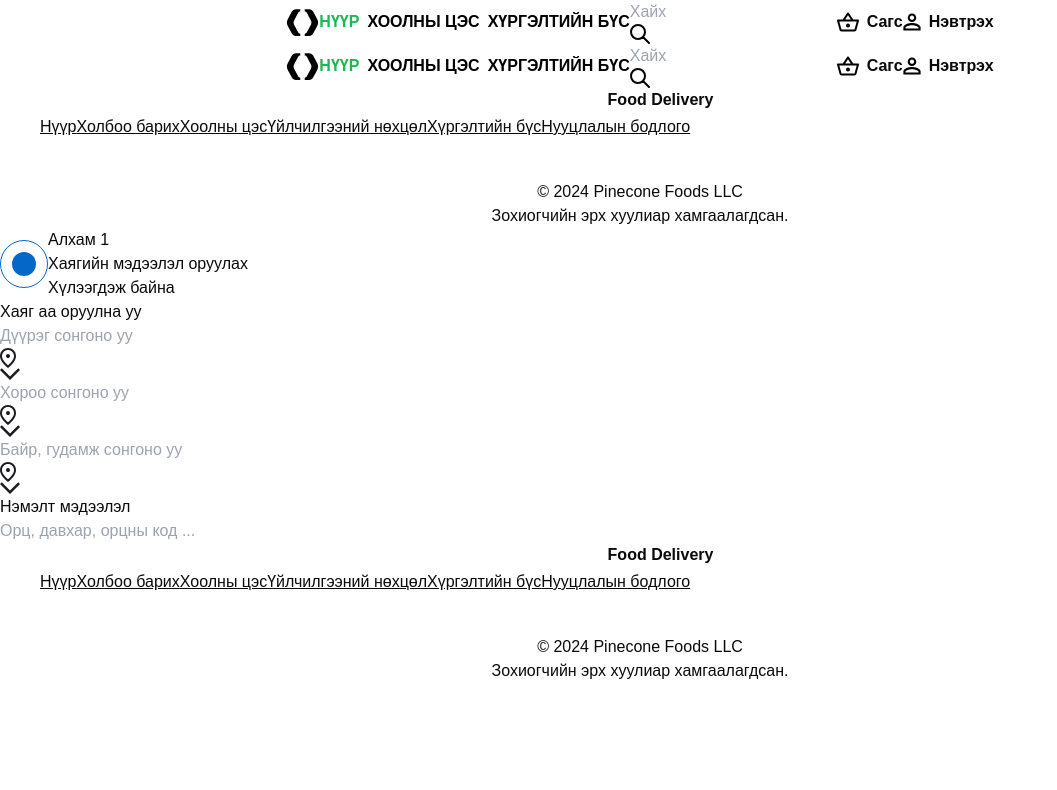
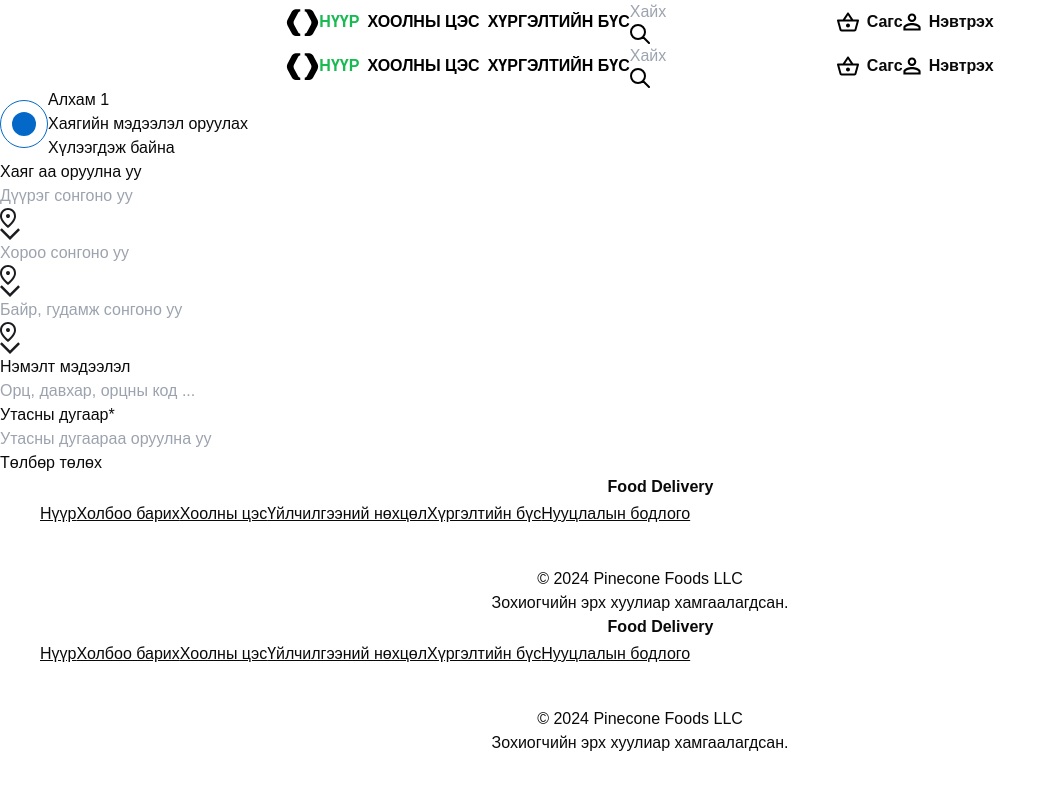
Before and after one commit to Pinecone-2024-LEAP-1G/Food-delivery-3, a Next.js app: page / in a window 1280 px wide. Shown: the top 790 px of the page, without its empty margins (0-1057 px from the left). Built offline with nearby package versions, Linux system fonts and the light colour scheme.

Commit message:
berhee-shinechlev

```diff
--- a/src/app/page.tsx
+++ b/src/app/page.tsx
@@ -4,10 +4,14 @@ import OrderDetail from "@/components/OrderDetail";
 
 export default function Home() {
   return (
-    <div className="container max-w-[1440px] m-auto">
-      <Header />
-      <Footer />
-      <OrderDetail />
+    <div>
+      <div className="container max-w-[1440px] m-auto">
+        <Header />
+        <OrderDetail />
+      </div>
+      <div>
+        <Footer />
+      </div>
     </div>
   );
 }
--- a/src/components/Footer.tsx
+++ b/src/components/Footer.tsx
@@ -1,11 +1,10 @@
-import React from "react";
 import FacebookIcon from "./icons/FacebookIcon";
 import WhitePineIcon from "./icons/WhitePineIcon";
 import InstaIcon from "./icons/InstaIcons";
 import Twitter from "./icons/Twitter";
 import SingleLine from "./icons/SingleLine";
 
-const Footer: React.FC = () => {
+const Footer = () => {
   return (
     <div
       className=" h-[545px]  bg-[#18BA51] "
@@ -17,7 +16,7 @@ const Footer: React.FC = () => {
         margin: "auto",
       }}
     >
-      <div className="flex  h-[322px] justify-center m-auto pt-[114px] pb-[109px] ">
+      <div className="flex max-w-[1200px] h-[322px] justify-center m-auto pt-[114px] pb-[109px] ">
         <div className="flex flex-col">
           <div>
             <div className="flex gap-2 justify-center ">
@@ -57,7 +56,7 @@ const Footer: React.FC = () => {
             <div className="flex items-center flex-col m-auto mt-[40px]">
               <p className="text-white">© 2024 Pinecone Foods LLC </p>
               <p className="text-white">
-                Зохиогчийн эрх хуулиар хамгаалагдсан.{" "}
+                Зохиогчийн эрх хуулиар хамгаалагдсан.
               </p>
             </div>
           </div>
--- a/src/components/OrderDetail.tsx
+++ b/src/components/OrderDetail.tsx
@@ -70,9 +70,23 @@ const OrderDetail: React.FC = () => {
               <input
                 type="text"
                 placeholder="Орц, давхар, орцны код ..."
-                className="w-[384px] h-[112px] bg-[#ECEDF0] flex items-start rounded-sm placeholder:pl-[14px] pb-[80px]"
+                className="w-[384px] h-[112px] bg-[#ECEDF0] flex items-start rounded-sm pl-4 placeholder: pb-[80px]"
               />
             </div>
+          </div>
+          <div>
+            <p>Утасны дугаар*</p>
+            <div>
+              <input
+                type="text"
+                placeholder="Утасны дугаараа оруулна уу"
+                className="w-[384px] h-[48px] rounded-sm border-[1px] bg-[#ECEDF0] pl-[8px] "
+              />
+            </div>
+          </div>
+          <div>
+            <p>Төлбөр төлөх </p>
+            <div></div>
           </div>
         </div>
       </div>
```
